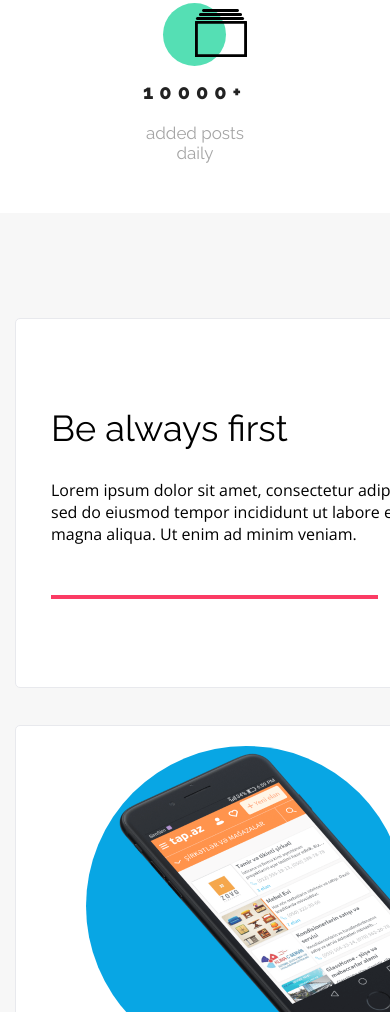
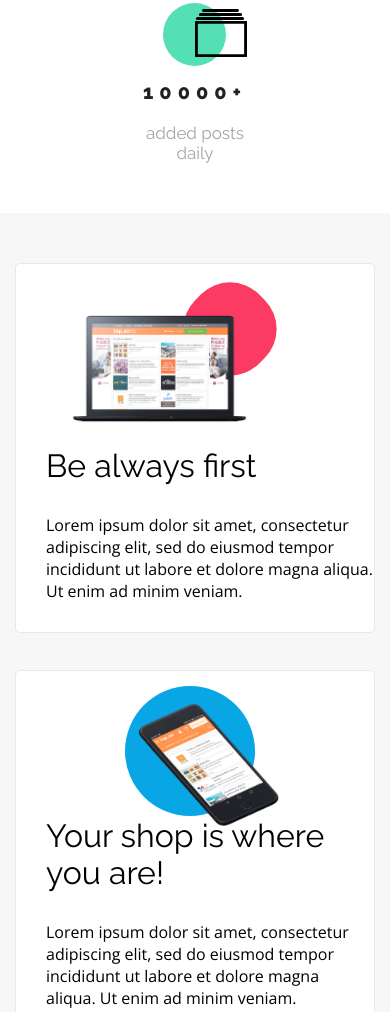
Before and after one commit to Karol855/BestShop, a website: page index.html in a window 390 px wide. Shown: the part 1274-2286 px from the top of the page. Drawn offline with nearby package versions, Linux system fonts and the light colour scheme.

Commit message:
added media query for benefits section

```diff
--- a/scss/elements/_benefits-section.scss
+++ b/scss/elements/_benefits-section.scss
@@ -2,11 +2,19 @@
 
 .benefits {
   background-color: map.get($colors, color-light-grey);
+  padding: 105px 0;
+
+  @include tablet {
+    padding: 50px 0 !important;
+  }
 
   &__container {
     width: 1124px;
-    padding-top: 105px;
-    padding-bottom: 105px;
+
+    @include tablet {
+      width: 100%;
+      padding: 0 15px;
+    }
 
     .benefit__box, .benefit__box--separated {
       /**** benefits articles  ****/
@@ -16,6 +24,12 @@
         flex-direction: column;
         margin-left: 35px;
 
+        @include tablet {
+          margin-left: 30px;
+          margin-bottom: 30px;
+          max-width: 100%;
+        }
+
         .benefit__headline {
           font-family: $font-raleway;
           font-weight: 400;
@@ -23,6 +37,12 @@
           line-height: 2.625rem;
           color: map.get($colors, color-black);
           margin-bottom: 30px;
+
+          @include tablet {
+            font-size: 2rem;
+            line-height: 2.325rem;
+            max-width: 330px;
+          }
         }
         .benefit__text {
           font-family: $font-open-sans;
@@ -47,6 +67,10 @@
       border-radius: 5px;
       margin-bottom: 37px;
 
+      @include tablet {
+        flex-direction: column-reverse !important;
+      }
+
       &:nth-child(2) {
         flex-direction: row-reverse;
       }
@@ -59,6 +83,10 @@
         height: 4px;
         background-color: map.get($colors, color-redish);
         margin-top: 50px;
+
+        @include tablet {
+          display: none;
+        }
       }
 
       .iphone__article {
@@ -71,6 +99,10 @@
           height: 4px;
           background-color: map.get($colors, color-primary);
           margin-top: 50px;
+
+          @include tablet {
+            display: none;
+          }
         }
       }
 
@@ -79,6 +111,12 @@
         height: 255px;
         width: 255px;
         position: relative;
+
+        @include tablet {
+          width: 150px;
+          height: 150px;
+          margin-left: 50px;
+        }
 
         &::before {
           content:"";
@@ -90,6 +128,13 @@
           position: absolute;
           left:-40px;
           top:40px;
+
+          @include tablet {
+            width: 90px;
+            height: 90px;
+            left:40px;
+            top:20px;
+          }
         }
 
         /**** benefits boxes images  ****/
@@ -99,6 +144,13 @@
           position: absolute;
           top:70px;
           left: -280px;
+
+          @include tablet {
+            width: 190px;
+            height: 109px;
+            top:50px;
+            left: -80px;
+          }
         }
       }
 
@@ -107,6 +159,12 @@
         height: 328px;
         width: 426px;
         position: relative;
+
+        @include tablet {
+          height: 150px;
+          width: 150px;
+          margin-left: -30px;
+        }
 
         &::before {
           content:"";
@@ -117,12 +175,26 @@
           position: absolute;
           left:0;
           top:0;
+
+          @include tablet {
+            width: 130px;
+            height: 130px;
+            left:20px;
+            top:15px;
+          }
         }
 
         .iphone__image {
           height: 328px;
           width: 426px;
           position: absolute;
+
+          @include tablet {
+            height: 134px;
+            width: 176px;
+            left:20px;
+            top:30px;
+          }
         }
       }
     }
@@ -132,6 +204,10 @@
       display: flex;
       justify-content: space-between;
 
+      @include tablet {
+        flex-direction: column;
+      }
+
       .benefit__box--content {
         width: 624px;
         height: 370px;
@@ -139,8 +215,18 @@
         border: 1px solid map.get($colors ,color-box-border-grey);
         border-radius: 5px;
 
+        @include tablet {
+          width: 100%;
+          height: 100%;
+        }
+
         .trumpet__article {
           margin-top: 70px;
+
+          @include tablet {
+            margin-top: 30px;
+            margin-right: 30px;
+          }
 
           &::after {
             content: "";
@@ -149,6 +235,10 @@
             height: 4px;
             background-color: map.get($colors, color-green);
             margin-top: 44px;
+
+            @include tablet {
+              display: none;
+            }
           }
         }
       }
@@ -163,9 +253,18 @@
         justify-content: center;
         align-items: center;
 
+        @include tablet {
+          width: 100%;
+          height: 100%;
+        }
+
         .trumpet__image {
           height: 208px;
           width: 296px;
+
+          @include tablet {
+            margin-top: 30px;
+          }
         }
       }
     }
--- a/scss/generic/_base.scss
+++ b/scss/generic/_base.scss
@@ -18,4 +18,5 @@ body {
     width: 100%;
     padding: 0 15px;
   }
+
 }
```
Also changed, not shown: index.html (+8 -0 lines), css/main.css, 1 other file.
